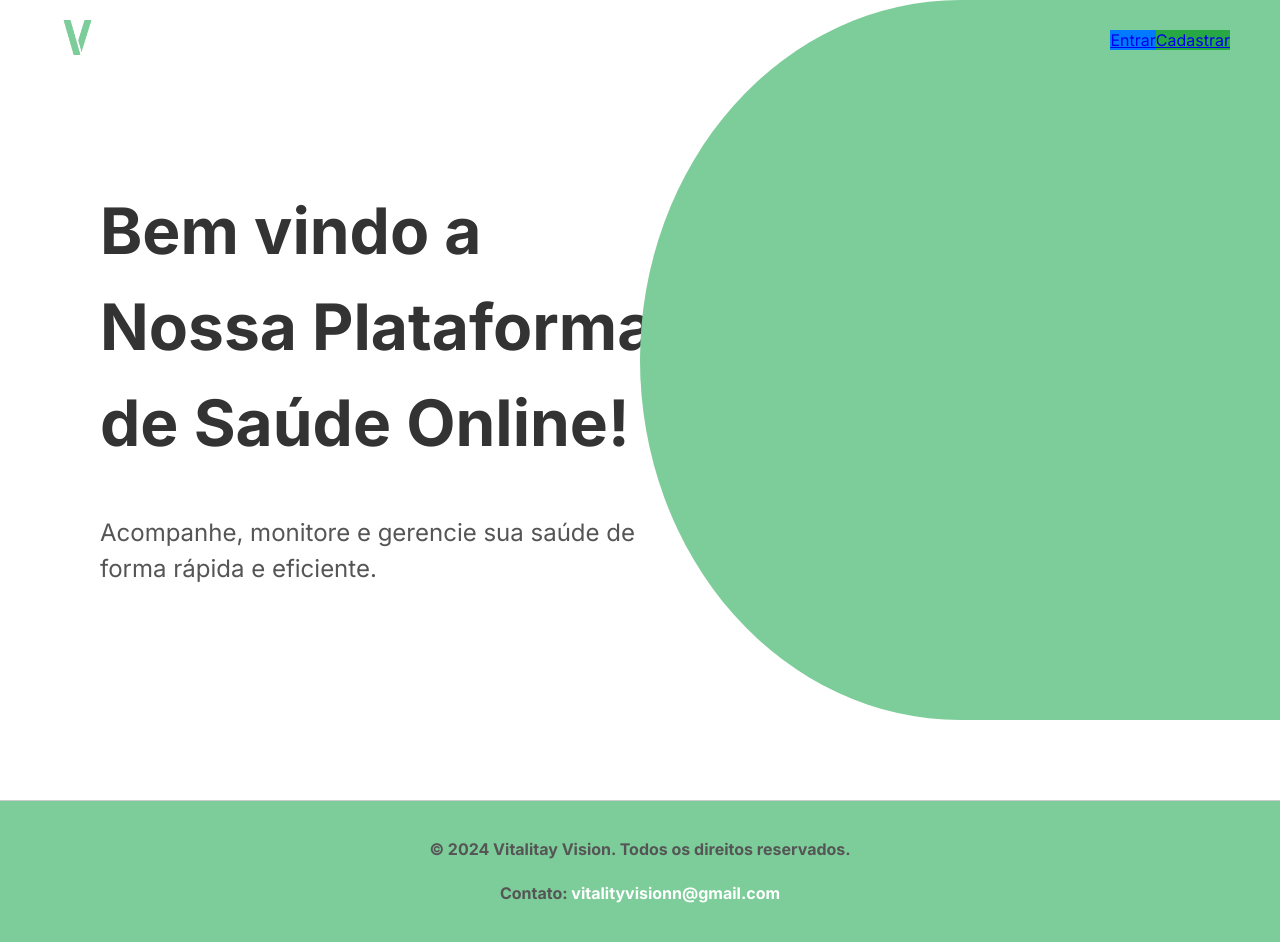
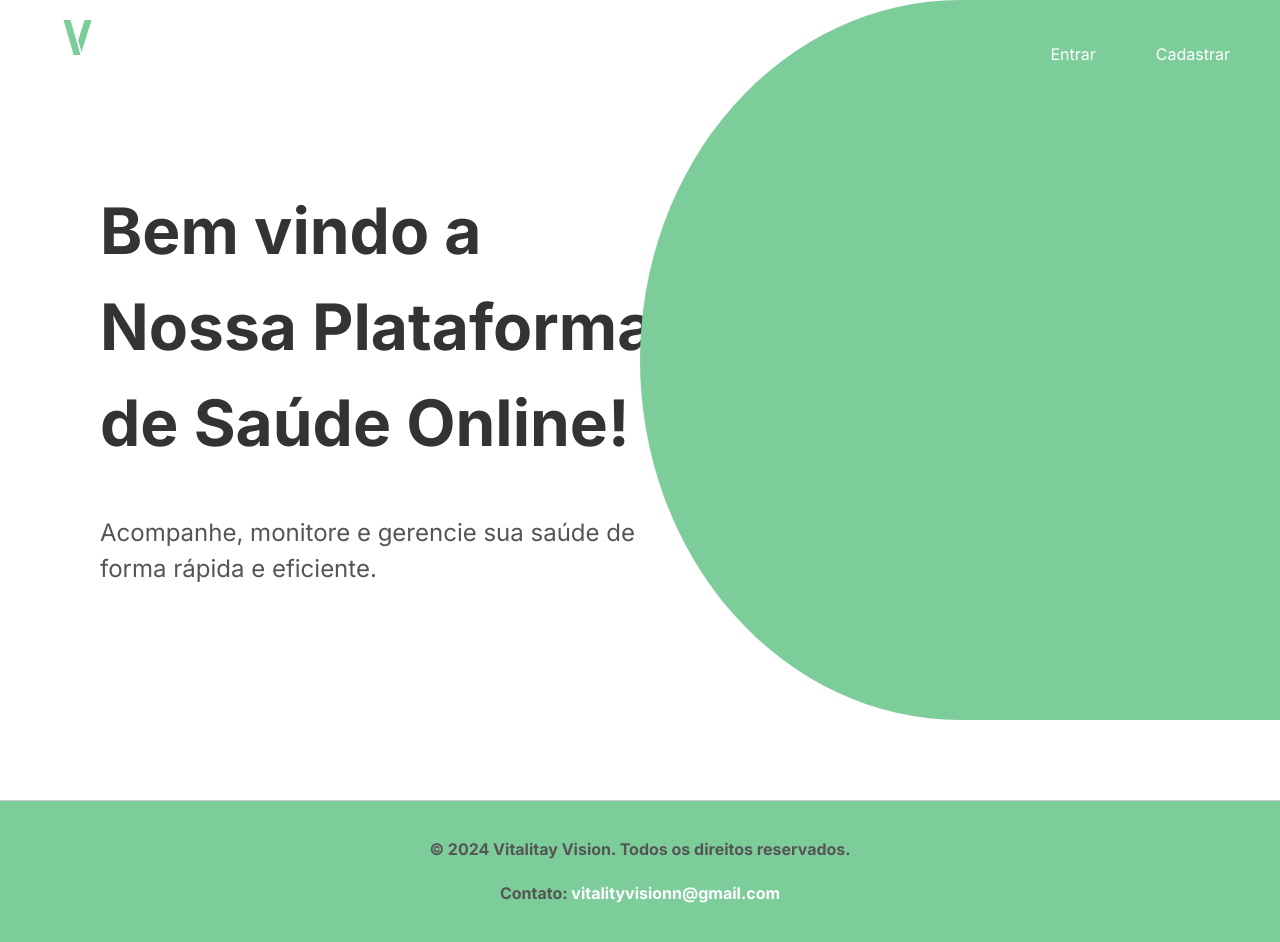
Before and after one commit to rafaelsorza/tccoficial, a React (Vite) app: page /recipes in a window 1280 px wide. Both pictures are taken after a click on the button 42 px from the left and 554 px from the top of the page. Shown: the top 942 px of the page. Built offline with nearby package versions, Linux system fonts and the light colour scheme; no server answers.

Commit message:
arrumei o css do botões de cadastro e loin da tela home

```diff
--- a/src/pages/Auth/Login/Login.css
+++ b/src/pages/Auth/Login/Login.css
@@ -12,6 +12,7 @@ height: 96vh;
     margin-top: 2vh;
     margin-left: 2vh;
 }
+
 
 .login-container {
   display: flex;
@@ -159,34 +160,83 @@ width: 55%;
   line-height: 1.5;
 }
 
-.button {
-  display: inline-flex; /* Alinha o conteúdo em linha */
-  align-items: center; /* Centraliza o conteúdo verticalmente */
+
+
+
+
+.bots {
+    display: flex; /* Adicionando display flex para alinhar em linha */
+    flex-direction: row; /* Garante que os itens estejam em fileira */
+    margin: 10px;
+    top: 0;
+    right: 0;
+    border-radius: 20px;
+    position: fixed; /* Ou 'absolute' dependendo da necessidade */
+    z-index: 10; /* Valor maior para garantir que fique acima */
+    padding: 20px; /* Espaçamento interno */
+    gap: 20px; /* Espaçamento entre os itens */
+  }
+
+  /* Media Queries para Responsividade */
+  @media (max-width: 768px) {
+    .bots {
+      width: 95%; /* Aumenta a largura em telas menores */
+      height: auto; /* Permite que a altura se ajuste ao conteúdo */
+      padding: 15px; /* Ajusta o padding em telas menores */
+    }
+  }
+
+  @media (max-width: 480px) {
+    .bots {
+      width: 100%; /* Ocupa toda a largura da tela em dispositivos móveis */
+      height: auto; /* Permite que a altura se ajuste ao conteúdo */
+      padding: 10px; /* Reduz o padding para telas pequenas */
+    }
+  }
+
+
+.loginbtn {
+  display: inline-flex; /* Permite alinhar ícones ou texto */
+  align-items: center; /* Centraliza verticalmente */
   padding: 12px 20px; /* Espaçamento interno */
   font-size: 16px; /* Tamanho da fonte */
   color: white; /* Cor do texto */
-  text-decoration: none; /* Remove o sublinhado do link */
   border: none; /* Remove a borda padrão */
   border-radius: 5px; /* Bordas arredondadas */
   cursor: pointer; /* Cursor em forma de mão ao passar sobre o botão */
   transition: background-color 0.3s ease, transform 0.3s ease; /* Efeito de transição suave */
+  text-decoration: none; /* Remove o sublinhado se for um link */
   text-align: center; /* Centraliza o texto */
-}
-
-.loginbtn {
-  background-color: #007bff; /* Cor do botão de login */
 }
 
 .loginbtn:hover {
   background-color: #0056b3; /* Cor ao passar o mouse */
-  transform: translateY(-2px); /* Leve elevação ao passar o mouse */
+  transform: translateY(-2px); /* Efeito de elevação ao passar o mouse */
+}
+
+.loginbtn:active {
+  transform: translateY(0); /* Retorna ao normal quando clicado */
 }
 
 .registrobtn {
-  background-color: #28a745; /* Cor do botão de cadastro */
+  display: inline-flex; /* Permite alinhar ícones ou texto */
+  align-items: center; /* Centraliza verticalmente */
+  padding: 12px 20px; /* Espaçamento interno */
+  font-size: 16px; /* Tamanho da fonte */
+  color: white; /* Cor do texto */
+  border: none; /* Remove a borda padrão */
+  border-radius: 5px; /* Bordas arredondadas */
+  cursor: pointer; /* Cursor em forma de mão ao passar sobre o botão */
+  transition: background-color 0.3s ease, transform 0.3s ease; /* Efeito de transição suave */
+  text-decoration: none; /* Remove o sublinhado se for um link */
+  text-align: center; /* Centraliza o texto */
 }
 
 .registrobtn:hover {
-  background-color: #218838; /* Cor ao passar o mouse */
-  transform: translateY(-2px); /* Leve elevação ao passar o mouse */
+  background-color: #0056b3; /* Cor ao passar o mouse */
+  transform: translateY(-2px); /* Efeito de elevação ao passar o mouse */
 }
+
+.registrobtn:active {
+  transform: translateY(0); /* Retorna ao normal quando clicado */
+}
--- a/src/pages/Auth/Login/authContext.tsx
+++ b/src/pages/Auth/Login/authContext.tsx
@@ -16,10 +16,10 @@ export const UserButton: React.FC = () => {
           <span>{currentUser.displayName || currentUser.email}</span>
         </>
       ) : (
-        <span>
+        <div className='bots'>
           <Link to='/login' className='loginbtn'>Entrar</Link>
           <Link to='/registro' className='registrobtn'>Cadastrar</Link>
-        </span>
+        </div>
       )}
     </div>
   );
```
